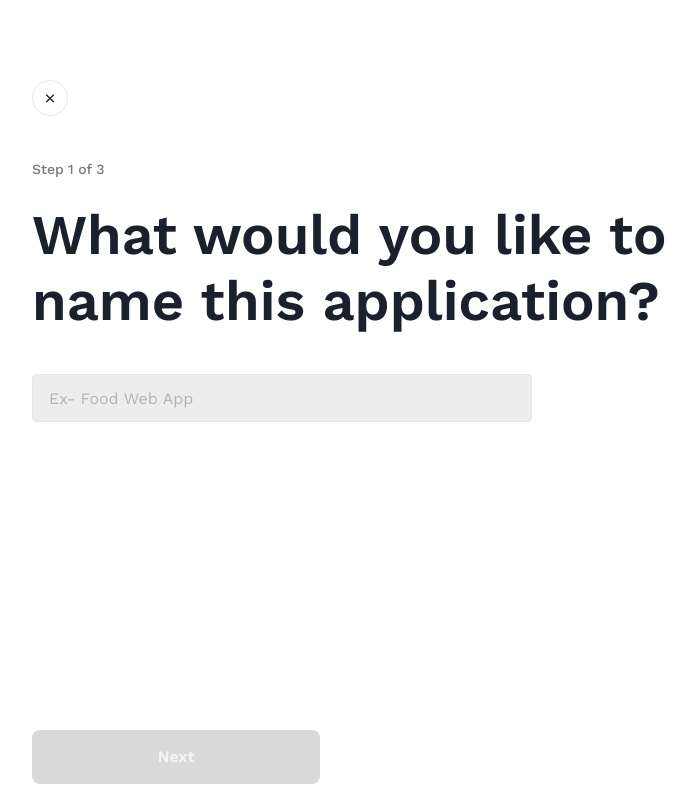
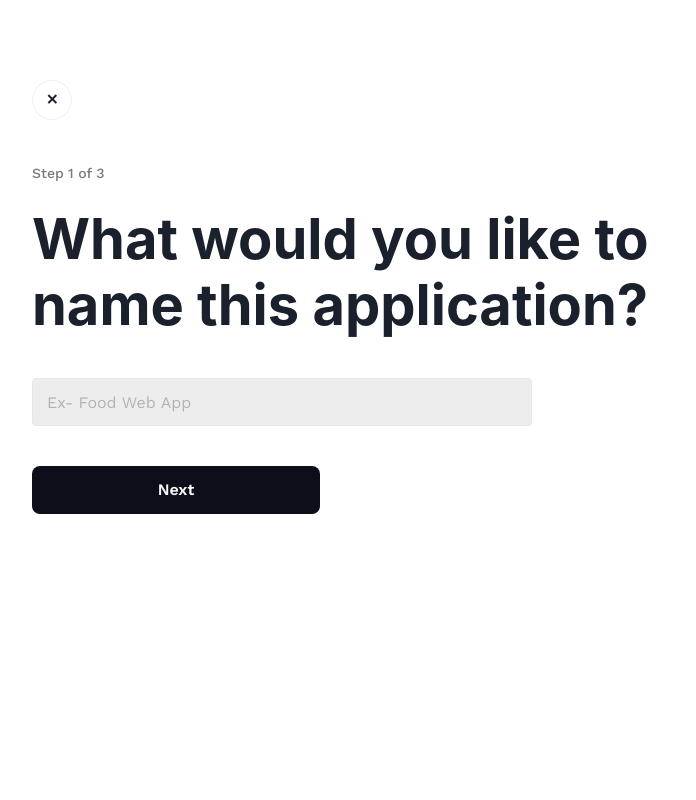
Before and after one commit to smpladmin/apperture, a Next.js app in the folder frontend/: page /analytics/app/create in a window 1280 px wide. Shown: the whole page, without its empty margins (160-856 px from the left). Built offline with nearby package versions, Linux system fonts and the light colour scheme; no server answers.

Commit message:
Remove tailwind from App create page

```diff
--- a/frontend/pages/analytics/app/create/index.tsx
+++ b/frontend/pages/analytics/app/create/index.tsx
@@ -1,6 +1,14 @@
 import { useState } from 'react';
 import 'remixicon/fonts/remixicon.css';
-import { Input } from '@chakra-ui/react';
+import {
+  Box,
+  Button,
+  Flex,
+  Heading,
+  IconButton,
+  Input,
+  Text,
+} from '@chakra-ui/react';
 import { useRouter } from 'next/router';
 import { addApp } from '../../../../lib/services/appService';
 
@@ -19,22 +27,43 @@ const Create = () => {
   const handleGoBack = (): void => router.back();
 
   return (
-    <div className="flex h-screen flex-col justify-between p-4 lg:h-auto lg:max-w-screen-xl lg:px-48 lg:pt-20">
-      <div>
-        <div
-          tabIndex={0}
-          className="mb-11 flex h-9 w-9 items-center justify-center rounded-full border"
+    <Flex
+      h={{ base: '100%', lg: 'auto' }}
+      flexDir={'column'}
+      p={4}
+      px={{ lg: 48 }}
+      pt={{ lg: 20 }}
+      maxW={{ lg: '1280px' }}
+    >
+      <Box>
+        <IconButton
+          aria-label="close"
+          icon={<i className="ri-close-fill" />}
+          rounded={'full'}
+          bg={'white'}
+          border={'1px'}
+          borderColor={'white.200'}
           onClick={handleGoBack}
-        >
-          <i className="ri-close-fill"></i>
-        </div>
-        <div className="sm:w-full lg:max-w-3xl">
-          <p className="text-grey-200 pb-6 text-xs-14 font-medium">
+        />
+        <Box mt={11} w={{ sm: 'full' }} maxW={{ lg: '44rem' }}>
+          <Text
+            textColor={'grey.200'}
+            pb={6}
+            fontSize={'xs-14'}
+            lineHeight={'xs-14'}
+            fontWeight={'medium'}
+          >
             Step 1 of 3
-          </p>
-          <h2 className="pb-8 text-[1.74rem] font-semibold leading-[2.125rem] lg:pb-10 lg:text-[3.5rem] lg:leading-[4.125rem]">
+          </Text>
+          <Heading
+            as={'h2'}
+            pb={{ base: 8, lg: 10 }}
+            fontSize={{ base: '1.74rem', lg: '3.5rem' }}
+            lineHeight={{ base: '2.125rem', lg: '4.125rem' }}
+            // className="pb-8 text-[1.74rem] font-semibold leading-[2.125rem] lg:pb-10 lg:text-[3.5rem] lg:leading-[4.125rem]"
+          >
             What would you like to name this application?
-          </h2>
+          </Heading>
           <Input
             size={'lg'}
             width={[
@@ -44,9 +73,12 @@ const Create = () => {
             ]}
             bg={'white.200'}
             rounded={'0.25rem'}
-            fontSize={['xs,md']}
+            fontSize={'base'}
+            lineHeight={'base'}
+            textColor={'black.DEFAULT'}
             placeholder="Ex- Food Web App"
-            className="py-4 px-3.5 text-base text-black"
+            py={4}
+            px={3.5}
             _placeholder={{
               fontSize: '1rem',
               lineHeight: '1.375rem',
@@ -56,16 +88,24 @@ const Create = () => {
             value={appName}
             onChange={(e) => setAppName(e.target.value)}
           />
-        </div>
-      </div>
-      <button
-        className="lg-72 mt-10 flex items-center justify-center rounded-lg bg-black-100 p-4 text-base font-semibold text-white-100 disabled:pointer-events-none disabled:bg-grey sm:w-full lg:w-72"
+        </Box>
+      </Box>
+      <Button
+        mt={10}
+        rounded={'lg'}
+        bg={'black.100'}
+        p={6}
+        fontSize={'base'}
+        fontWeight={'semibold'}
+        lineHeight={'base'}
+        textColor={'white.100'}
+        w={{ sm: 'full', lg: '72' }}
         disabled={!appName}
         onClick={handleNextClick}
       >
         Next
-      </button>
-    </div>
+      </Button>
+    </Flex>
   );
 };
 
--- a/frontend/theme/index.js
+++ b/frontend/theme/index.js
@@ -19,6 +19,7 @@ const colors = {
 };
 
 const spacing = {
+  11: '2.75rem',
   18: '4.5rem',
   25: '6.25rem',
   30: '7.5rem',
```
